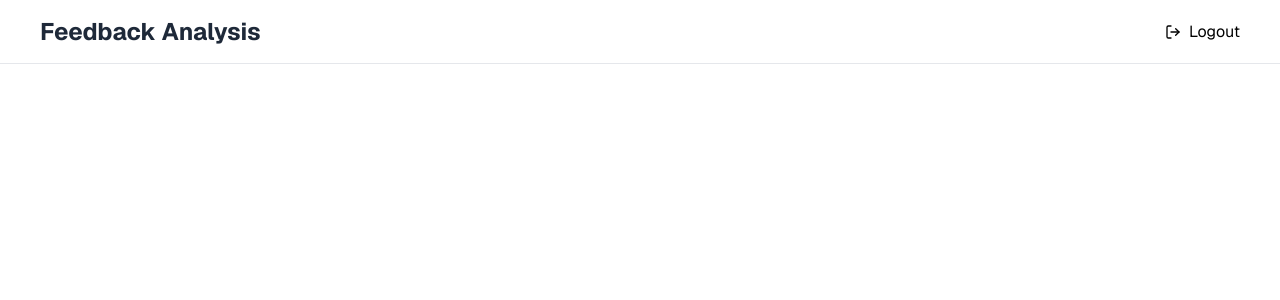
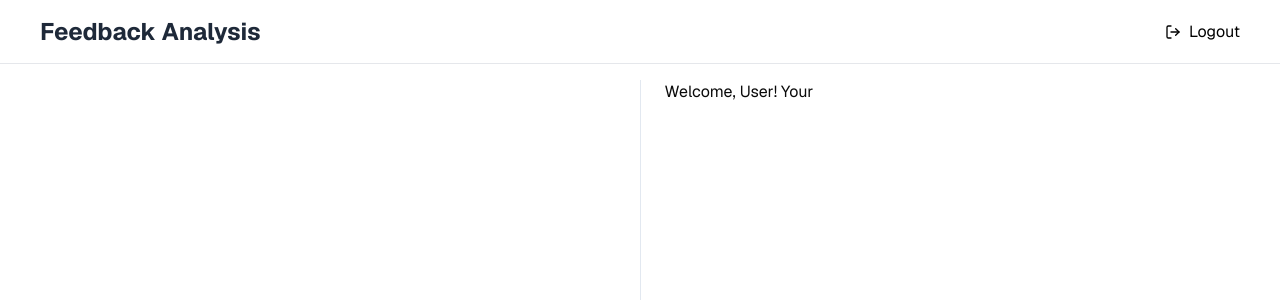
Before and after one commit to rvishakhs/feedback-analysis-app, a Next.js app: page / in a window 1280 px wide. Shown: the top 300 px of the page. Built offline with nearby package versions, Linux system fonts and the light colour scheme; no server answers; the database is empty.

Commit message:
started main files

```diff
--- a/src/actions/auth.ts
+++ b/src/actions/auth.ts
@@ -33,9 +33,9 @@ async function registerUser(data: SignUpSchema) {
                 name,
                 email,
                 password: hashedPassword,
-                apiQuota: {
+                ApiQuota: {
                     create: {
-                        secretkey: `sa_live_${crypto.randomBytes(24).toString('hex')}`,
+                        secretKey: `sa_live_${crypto.randomBytes(24).toString('hex')}`,
                     }
                 }
             }
--- a/src/app/page.tsx
+++ b/src/app/page.tsx
@@ -1,17 +1,41 @@
+'use server';
+
 import Link from "next/link";
 import { SignOutButton } from "@/components/client/signout";
+import { auth } from "~/server/auth";
+import { db } from "~/server/db";
 
 export default async function HomePage() {
+
+  const session  = await auth()
+
+  const quota = await db.apiQuota.findUniqueOrThrow({
+    where: {
+      userId: session?.user.id,
+    }
+  })
   return (
     <div className="flex min-h-svh w-full items-center justify-center p-6 md:p-10">
       <nav className='flex items-center justify-between h-16 border-b border-gray-200 px-10 fixed top-0 left-0 w-full z-50 bg-white'>
             <div className='text-2xl font-bold text-gray-800'>
                 Feedback Analysis
+
             </div>
             <div className='flex items-center space-x-4'>
               <SignOutButton/>
             </div>
         </nav>
+        <main className="flex min-h-screen w-full flex-col gap-6 sm:p-10 md:flex-row">
+          <div className="flex h-screen w-full flex-col gap-3 md:w-1/2"></div>
+          <div className="hidden border-l border-slate-200 md:block"></div>
+          <div className="flex h-screen w-full flex-col gap-3 md:w-1/2">
+            <h2>
+              Welcome, {session?.user.name || "User"}! Your
+            </h2>
+          </div>
+
+        </main>
     </div>
+
   );
 }
```
